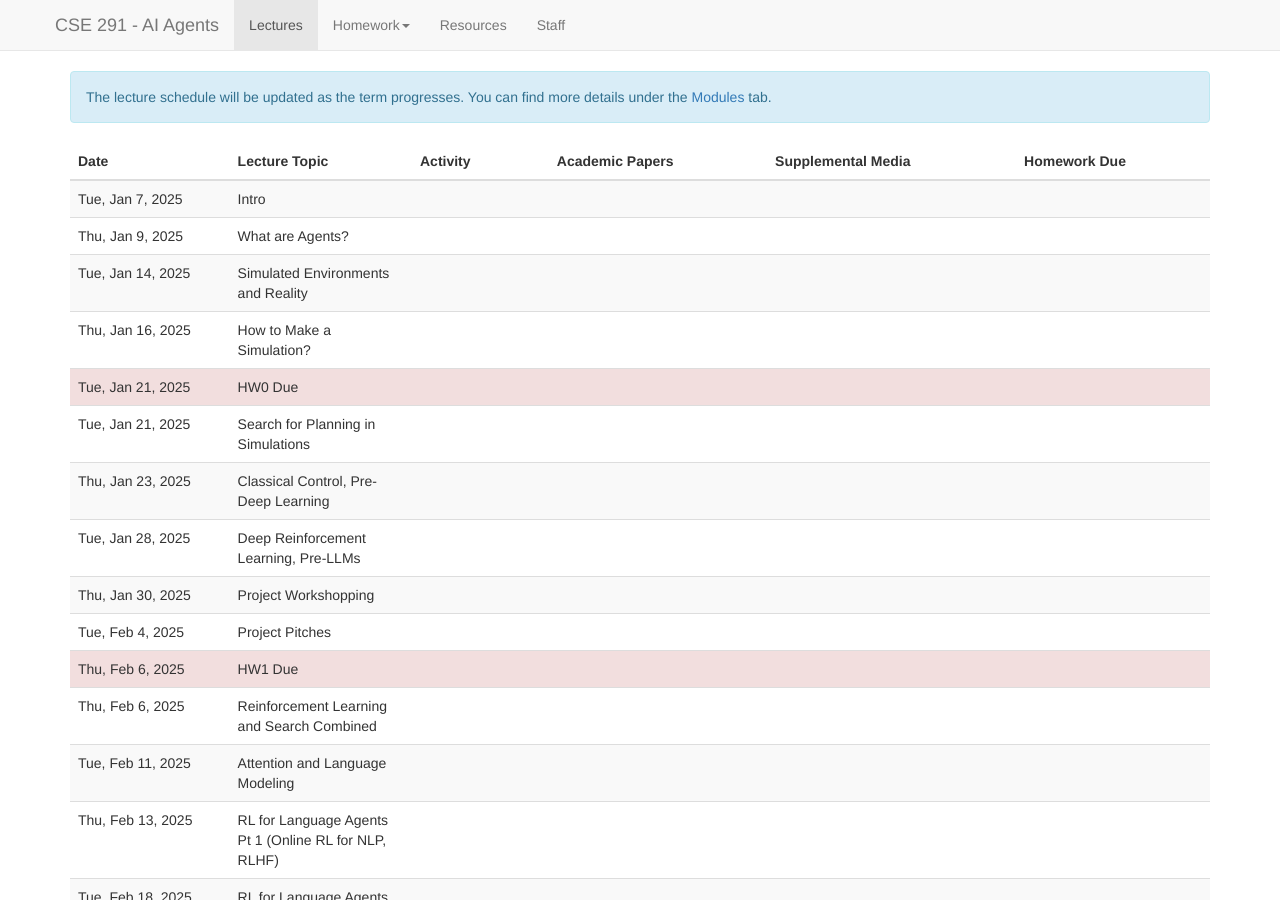
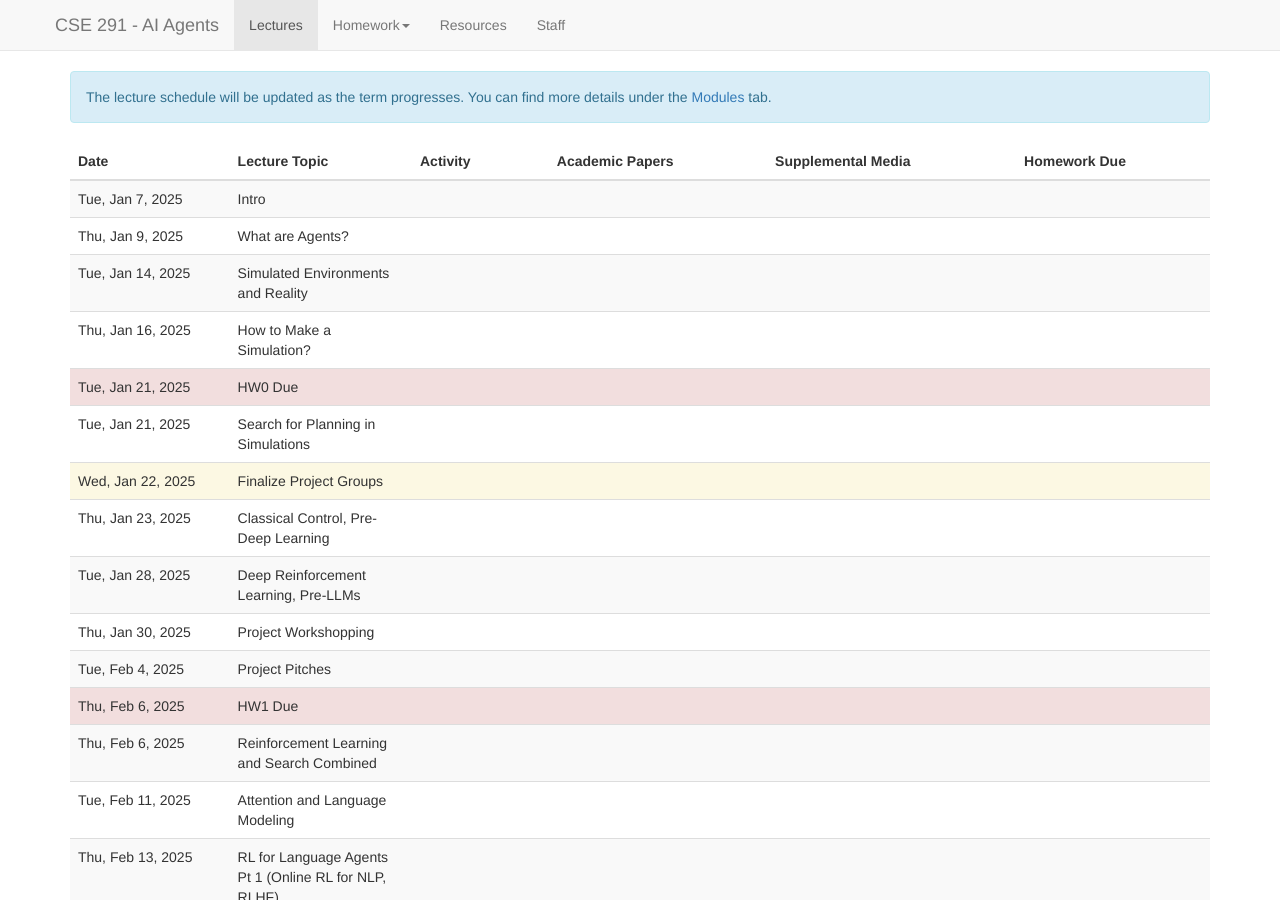
Before and after one commit to nossyd/ai-agents-course, a Jekyll site: the page built from lectures-w-modules.md, in a window 1280 px wide and 900 px high. Built offline with Jekyll 4.4.1, drawn with Linux system fonts in a browser that asks for light colours; nearby versions of some CDN libraries; a script that is not in the unit is left out.

Commit message:
remaining schedule

```diff
--- a/_data/lectures.yaml
+++ b/_data/lectures.yaml
@@ -75,6 +75,10 @@
           title: RL Book Chapter 8.1, 8.9-8.11
           url: http://incompleteideas.net/book/RLbook2020.pdf
           authors: Rich Sutton and Andrew Barto
+-
+  date: 2025-01-22
+  title: Finalize Project Groups
+  type: deadline
 -
   date: 2025-01-23
   title: Classical Control, Pre-Deep Learning
```
